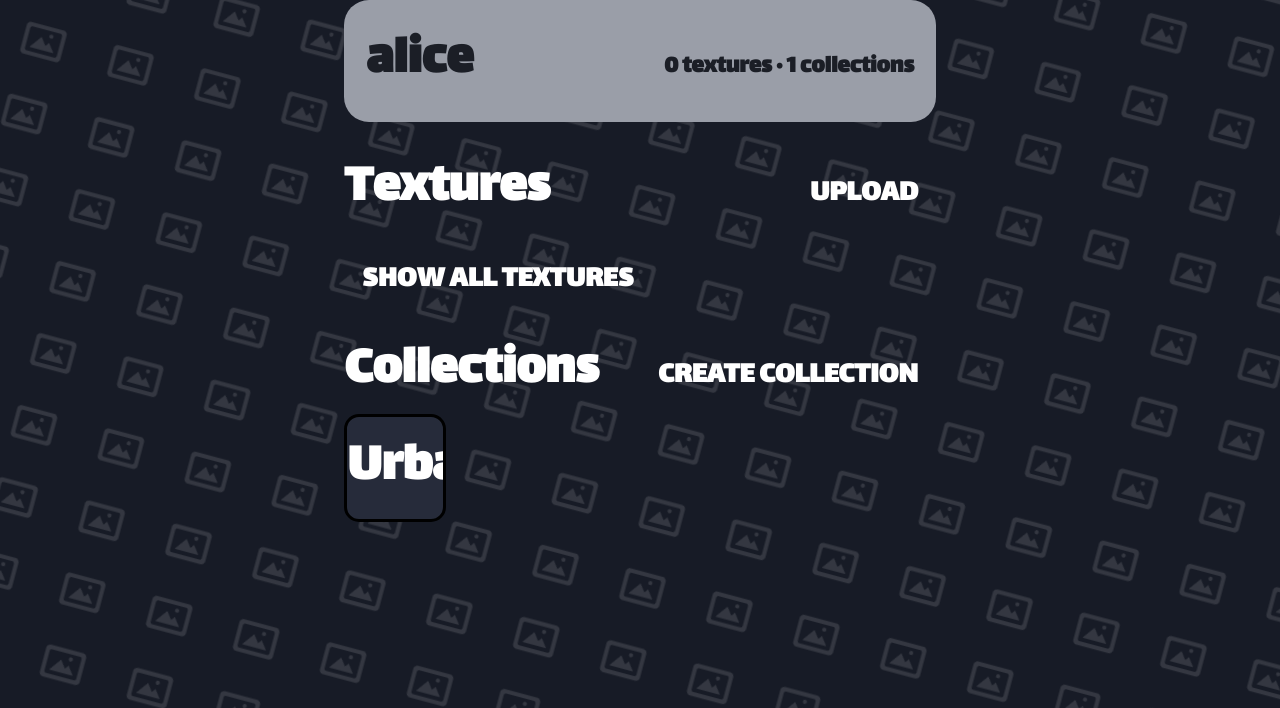
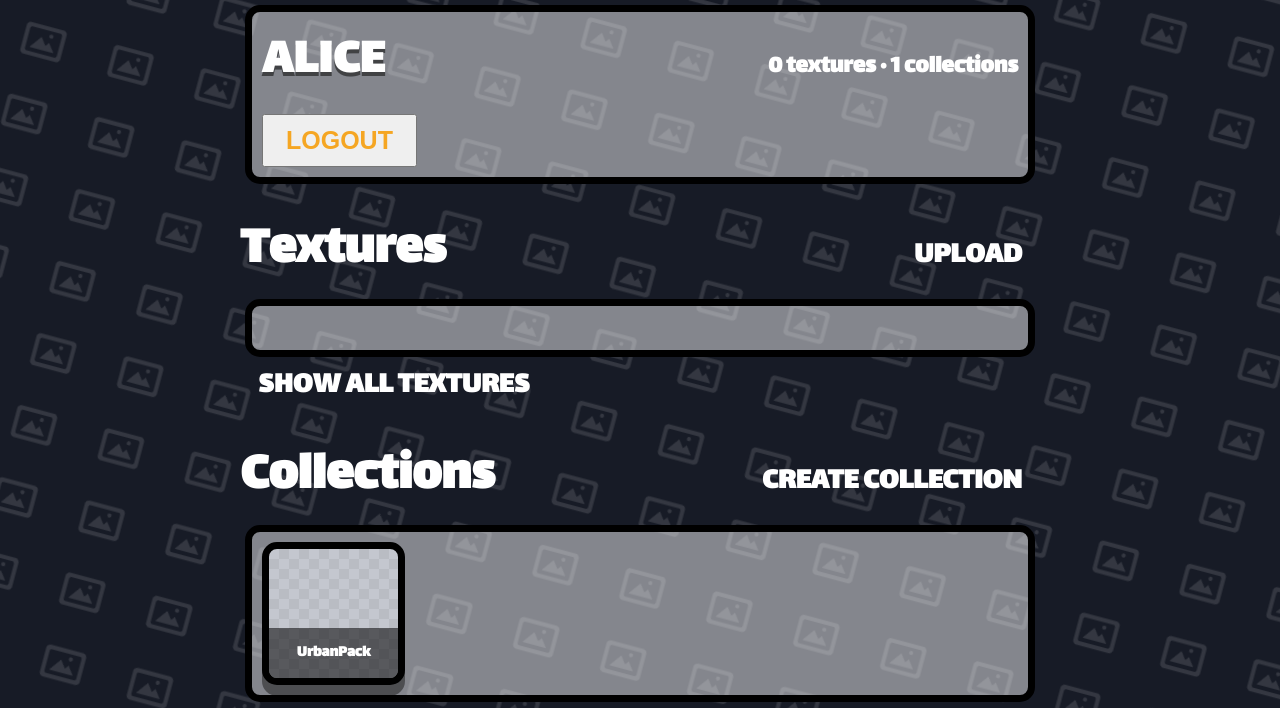
Before and after one commit to cozar1/texture_hub, a Flask app: page /user/alice in a window 1280 px wide. Shown: the part 92-800 px from the top of the page. Run offline with Flask 3, Linux system fonts and the light colour scheme; a user stored in the database is signed in; data comes from the database, SQL or seed files in the repository.

Commit message:
buncha css mainly scaling nicely

```diff
--- a/static/style.css
+++ b/static/style.css
@@ -59,7 +59,16 @@
 }
 
 .th-user-page {
-  margin: 0rem 20rem 0rem 20rem;
+    width: fit-content;
+    margin: 0 auto;
+    padding: 0 20px;
+}
+
+.th-user-page .th-texture-grid {
+  display: grid;
+  grid-template-columns: repeat(5, minmax(14rem, 20rem));
+  gap: 20px;
+  justify-content: center;
 }
 
 .th-upload-btn {
@@ -93,10 +102,11 @@
 
 
 .th-texture-page {
-  margin: 10rem 20rem 0rem 20rem;
   display: grid;
   grid-template-columns: 2fr 3fr;
   gap: 5rem;
+  width: 100%;
+  margin: 0 auto;
 }
 
 
@@ -141,15 +151,15 @@ body.th-body::before {
 
 .th-navbar,
 .th-page {
+  margin: 0 auto;
   position: relative;
   z-index: 1;
 }
 
+/* Option 1: just use fit-content as the whole value */
 .th-page {
-  justify-content: space-between;
-  width: 100%;
-  margin: 0 auto;
-  padding: 0px 24px 60px;
+  width: fit-content;
+  min-width: 50rem;
 }
 
 
@@ -167,15 +177,17 @@ body.th-body::before {
   margin: 5px;
 }
 
-.item-container {
+.item {
+  width: 100%;
+  display: grid;
+  place-items: center;
+  position: relative;
   background: var(--color_trans_white);
   border: 7px solid var(--th-border-dark);
   border-radius: var(--th-radius-sm);
-    padding: 10px 10px;
-    margin: 5px;
+  padding: 10px;
   aspect-ratio: 1 / 1;
   max-width: 20rem;
-    border-radius: 20px;
   background-image:
     linear-gradient(45deg, #b9bcc3 25%, transparent 25%),
     linear-gradient(-45deg, #b9bcc3 25%, transparent 25%),
@@ -189,12 +201,34 @@ body.th-body::before {
   image-rendering: pixelated; /* Standard */
   image-rendering: crisp-edges; /* Fallback for Safari */
   transition-duration: 0.2s;
+  text-decoration: none;
+  color: inherit;
+  overflow: hidden;
 }
 
-.item-container:hover {
+.item:hover {
   border: 7px solid var(--th-orange);
   scale: 110%;
   transition-duration: 0.2s;
+}
+
+.item .item-name {
+  position: absolute;
+  left: 0;
+  right: 0;
+  bottom: 0;
+  padding: 0.8rem 0.9rem;
+  text-align: center;
+  font-weight: 800;
+  font-size: 1rem;
+  color: var(--th-white);
+  background: rgba(0, 0, 0, 0.55);
+}
+
+.item .item-thumb {
+  width: 100%;
+  height: 100%;
+  display: block;
 }
 
 .th-navbar {
@@ -270,10 +304,6 @@ body.th-body::before {
 }
 
 .th-btn-login {
-  background: var(--th-gray-dark);
-  border: 4px solid var(--th-border-dark);
-  border-radius: var(--th-radius-sm);
-  box-shadow: var(--th-shadow-bevel);
   color: var(--th-orange);
   font-weight: 800;
   font-size: var(--th-font-size-text);
@@ -281,6 +311,7 @@ body.th-body::before {
   padding: 10px 22px;
   cursor: pointer;
   transition-duration: 0.2s;
+  text-decoration: none;
 }
 
 .th-btn-login:hover {
@@ -353,12 +384,14 @@ body.th-body::before {
 /* wrap a .th-select in .th-select-wrap to place the fa-chevron-down icon */
 .th-select-wrap { position: relative; }
 .th-select-wrap i.fa-chevron-down {
+  display: flex;
   position: absolute;
   right: 10px;
   top: 50%;
   transform: translateY(-50%);
   pointer-events: none;
   color: var(--th-text-dark);
+  width:f fit-content;
 }
 
 .th-btn {
@@ -449,10 +482,9 @@ body.th-body::before {
    ------------------------------------------------------------------------- */
 .th-textures-layout {
   display: grid;
-  grid-template-columns: minmax(220px, 280px) minmax(0, 1fr);
+  grid-template-columns: 1fr 3fr;
   gap: 20px;
   align-items: start;
-  max-width: 1800px;
   margin: 0 auto;
 }
 
@@ -505,13 +537,15 @@ body.th-body::before {
 .th-grid-scroll {
   display: flex;
   gap: 8px;
+  width: 100%;
 }
 
 .th-texture-grid {
   flex: 1;
     display: grid;
     grid-template-columns: repeat(5, 1fr);
-  gap: 20px;
+    gap: 10px;
+  justify-content: center;
 }
 
 .th-texture-card {
@@ -602,6 +636,18 @@ body.th-body::before {
 
 .th-detail-title { font-size: var(--th-font-size-title); font-weight: 800; margin: 0; }
 .th-detail-author { font-weight: 700; font-size: var(--th-font-size-text); }
+
+.th-detail-title {
+  font-size: clamp(1.75rem, 4vw, var(--th-font-size-header));
+  font-weight: 800;
+  letter-spacing: 0.5px;
+  color: var(--th-white);
+  text-transform: uppercase;
+  white-space: nowrap;
+  text-decoration: none;
+  flex-shrink: 0;
+  text-shadow: 0px 4px 0px rgba(0,0,0,0.51);
+}
 
 .th-detail-panel .th-label { color: var(--th-text-dark); }
 
--- a/templates/collection_template.html
+++ b/templates/collection_template.html
@@ -1,4 +1,4 @@
-<a href="/collection/{{ item.collection_id }}" class="th-texture-card">
-    <div class="th-texture-thumb"></div>
-    <div class="th-texture-name">{{ item.collection_name }}</div>
+<a href="/collection/{{ item.collection_id }}" class="item">
+    <div class="item-thumb"></div>
+    <div class="item-name">{{ item.collection_name }}</div>
 </a>
--- a/templates/template.html
+++ b/templates/template.html
@@ -27,7 +27,6 @@
                     <a class="th-nav-link th-user-link" href="/user/{{ user.user_name }}">{{ user.user_name }}</a>
                 {% else %}
                     <a href="/login" class="th-btn-login">LOGIN</a>
-                    <a href="/signup" class="th-btn-login">SIGNUP</a>
                 {% endif %}
             </nav>
         </div>
--- a/templates/texture_template.html
+++ b/templates/texture_template.html
@@ -1,3 +1,3 @@
-<a href="/texture/{{ item.texture_id }}" class="item-container" style="background-image: url('{{ item.texture_address | texture_url }}'); background-size: cover; background-position: center; background-repeat: no-repeat;">
-    <div class="th-texture-thumb"></div>
+<a href="/texture/{{ item.texture_id }}" class="item" style="background-image: url('{{ item.texture_address | texture_url }}'); background-size: cover; background-position: center; background-repeat: no-repeat;">
+    <div class="item-thumb"></div>
 </a>
--- a/templates/user.html
+++ b/templates/user.html
@@ -1,33 +1,42 @@
 {% extends "template.html" %}
 {% block title %}{{ profile_user.user_name }} — Texture Hub{% endblock %}
 {% block content %}
-<div class="th-user-page">
-    <div class="th-detail-panel">
+<div>
+    <div class="container">
         <div class="th-detail-title-row">
             <h1 class="th-detail-title">{{ profile_user.user_name }}</h1>
             <div class="th-detail-author">{{ textures|length }} textures · {{ collections|length }} collections</div>
         </div>
+        {% if owner %}
+        <form action="/logout" method="post" style="margin-top:12px;">
+            <button class="th-btn-login" type="submit">Logout</button>
+        </form>
+        {% endif %}
     </div>
 
     <div class="th-textures-header" style="margin-top: 24px;">
         <h1>Textures</h1>
         <a class="th-nav-link" href="/upload">Upload</a>
     </div>
+    <div class="container">
     <div class="th-texture-grid" style="margin-top: 24px;">
         {% for item in textures[:5] %}
         {% include "texture_template.html" %}
         {% endfor %}
-        <a class="th-nav-link" href="/0?user={{ profile_user.user_name | urlencode }}">Show all textures</a>
     </div>
+    </div>
+    <a class="th-nav-link" href="/0?user={{ profile_user.user_name | urlencode }}">Show all textures</a>
 
     <div class="th-textures-header" style="margin-top: 24px;">
         <h1>Collections</h1>
         <a class="th-nav-link" href="/create_collection">Create collection</a>
     </div>
+    <div class="container">
     <div class="th-texture-grid">
         {% for item in collections[:5] %}
         {% include "collection_template.html" %}
         {% endfor %}
     </div>
+    </div>
 </div>
 {% endblock %}
```
Also changed, not shown: templates/texture.html (+6 -5 lines). Lines whose indentation alone changed are shown as unchanged.
